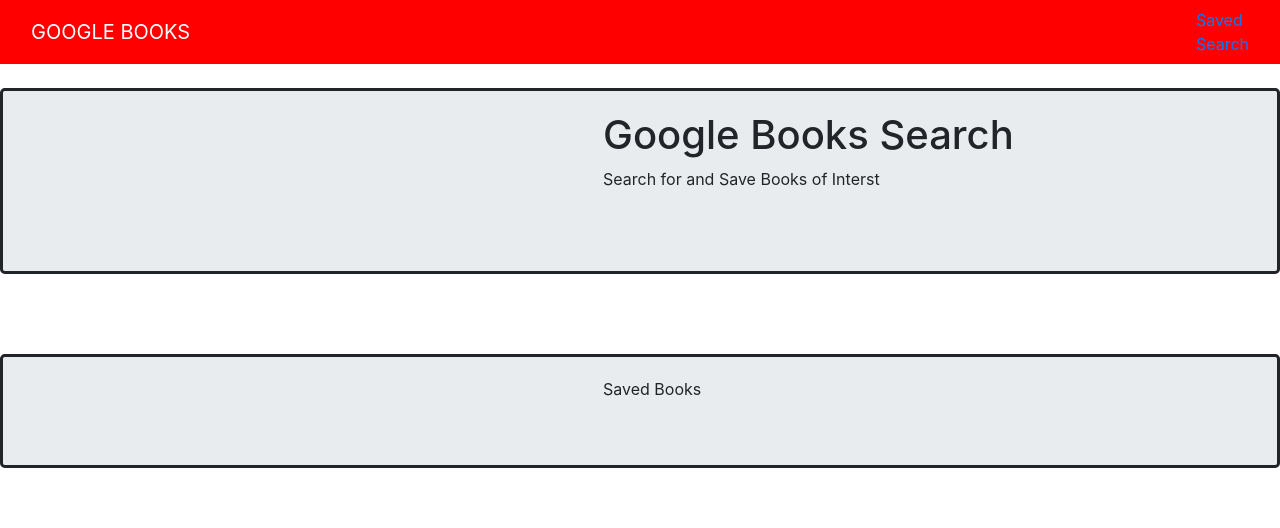
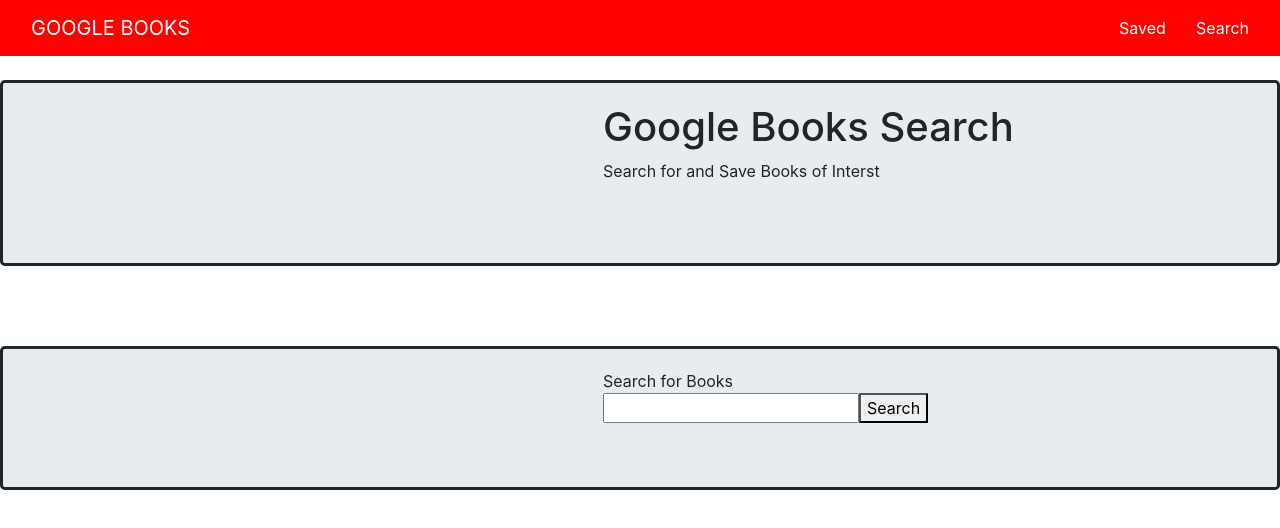
Before and after one commit to joshfaiso89/Google-Books-Search, a React (Create React App) app in the folder client/: page / in a window 1280 px wide. Shown: the top 528 px of the page. Built offline with nearby package versions, Linux system fonts and the light colour scheme.

Commit message:
api data

```diff
--- a/client/src/components/Container/index.js
+++ b/client/src/components/Container/index.js
@@ -1,11 +1,40 @@
-import React from 'react';
+import React, { Component } from "react";
+import api from '../../utils/Api';
 
-function Container() {
-    return(
-        <div className="jumbotron">
-            Saved Books
+class Container extends Component {
+  state = {
+    googleResults: [],
+    search: ''
+  }
+
+  handleInputChange = (event) => {
+    const { name, value } = event.target;
+    this.setState({
+      [name] : value
+    })
+  }
+
+  handleFormSubmit = () => {
+    api.getBook(this.state.search).then(res => {
+      this.setState({
+        googleResults: res.data.items
+      })
+      console.log(res.data.items)
+    })
+  }
+
+  render() {
+    return (
+      <div>
+        <div className="jumbotron">Search for Books
+        <br></br>
+        <input type="text" name="search" value={this.state.search} onChange={this.handleInputChange}/><button onClick={this.handleFormSubmit}>Search</button>
         </div>
-    )
+
+      </div>
+    );
+  }
+
 }
 
 export default Container;
--- a/client/src/components/Nav/index.js
+++ b/client/src/components/Nav/index.js
@@ -5,14 +5,14 @@
 
   return (
     <div>
-      <nav class="navbar navbar-default">
-        <div class="container-fluid">
-          <div class="navbar-header">
-            <a class="navbar-brand">GOOGLE BOOKS</a>
+      <nav className="navbar navbar-default">
+        <div className="container-fluid">
+          <div className="navbar-header">
+            <a className="navbar-brand">GOOGLE BOOKS</a>
           </div>
-          <ul class="nav navbar-nav">
-            <li class="active"><a href="#">Saved</a></li>
-            <li class="active"><a href="#">Search</a></li>
+          <ul className="nav navbar-nav-inline">
+            <li className="active"><a href="#" style={{marginRight: "30px", color: "white"}}>Saved</a></li>
+            <li className="active"><a href="#" style={{color: "white"}}>Search</a></li>
           </ul>
         </div>
       </nav>
--- a/client/src/utils/Api.js
+++ b/client/src/utils/Api.js
@@ -1,9 +1,8 @@
 // api-key = AIzaSyBEgCZbOXjw7LnD1dvg9FhB-zP-SHTPeFU
 import axios from "axios";
-import { Query } from "mongoose";
 
 export default {
     getBook: (title) => {
-        return axios.get("https://www.googleapis.com/books/v1/volumes?q=" + title);
+        return axios.get("/api/googlebooks/" + title);
     }
 }
```
Also changed, not shown: client/src/components/Saved/index.js (added, +11 -0 lines), client/src/pages/saved.js (added, +19 -0 lines), 1 other file (tests, documents, lock files or other folders).
